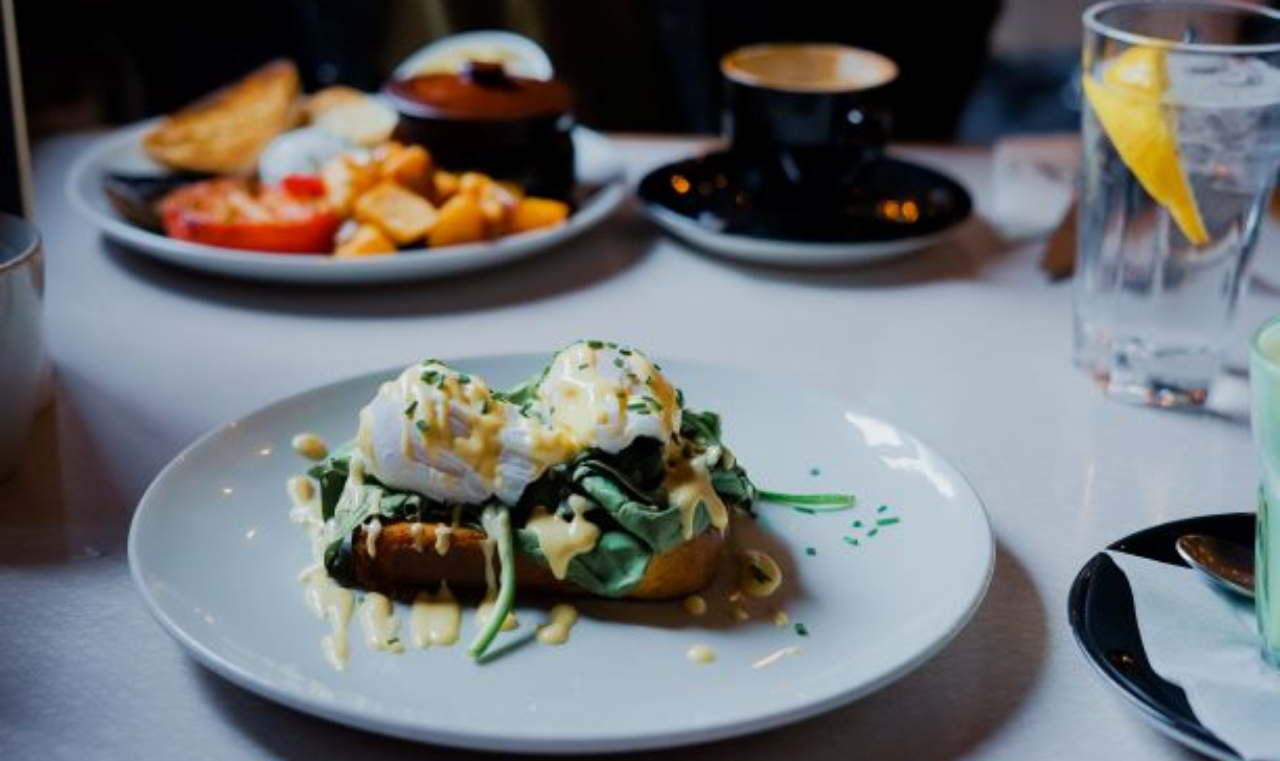
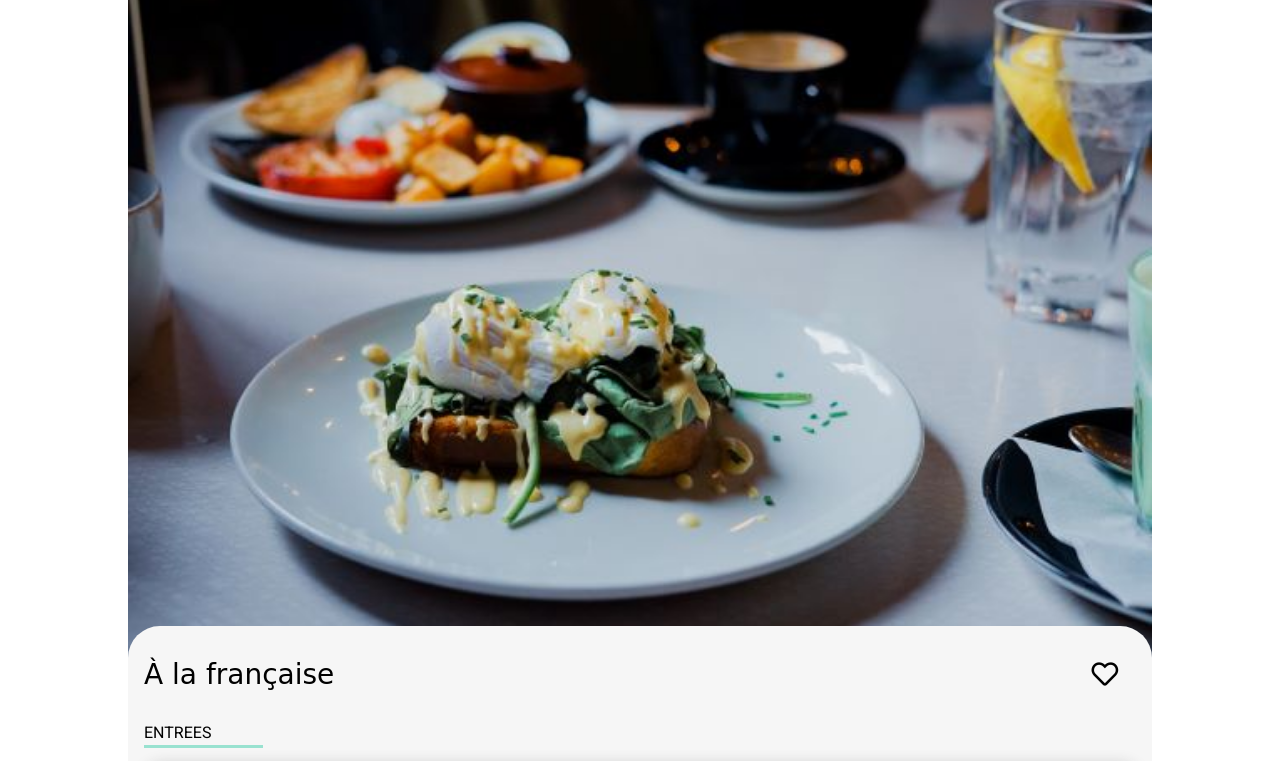
Before and after one commit to elodie-baeza/ElodieBaeza_3_09042021, a website: page menu_aLaFrancaise.html in a window 1280 px wide. Shown: the part 70-831 px from the top of the page. Drawn offline with Linux system fonts and the light colour scheme; a web font is replaced by a local one.

Commit message:
add max-width to body

```diff
--- a/menu_aLaFrancaise.html
+++ b/menu_aLaFrancaise.html
@@ -13,7 +13,7 @@
     <link rel="stylesheet" href="./public/css/style.css">
     <title>À la française-menu</title>
 </head>
-<body>
+<body class="page">
     <!-- top page with logo and acceuil.html icon link -->
     <header class="header">
         <a href="index.html" class="header__link"><i class="fas fa-arrow-left fa-2x" aria-hidden="true"></i></a>
--- a/sass/base/_base.scss
+++ b/sass/base/_base.scss
@@ -6,12 +6,14 @@
     box-sizing: inherit;
 }
 
-body {
+.page {
     margin: auto;
     box-sizing: border-box;
     background: $colour-white;
-    // max-width: 1024px;
-    animation: hideScrollBar 3s step-end;
+    max-width: 1024px;
+        &--loader{
+            animation: hideScrollBar 3s step-end;
+        }
 }
 
 ul li {
--- a/sass/utils/_keyframes.scss
+++ b/sass/utils/_keyframes.scss
@@ -15,10 +15,14 @@
 
 @keyframes hideScrollBar {
     from{
+        overflow-x: hidden;
         overflow-y: hidden;
+        max-width: initial;
     }
     to{
+        overflow-x: hidden;
         overflow: visible;
+        max-width: 1024px;
     }
 }
 
```
Also changed, not shown: index.html (+1 -1 lines), menu_laNoteEnchantee.html (+1 -1 lines), menu_leDeliceDesSens.html (+1 -1 lines), menu_paletteDuGout.html (+1 -1 lines), public/css/style.css, sass/main.css, 2 other files.
